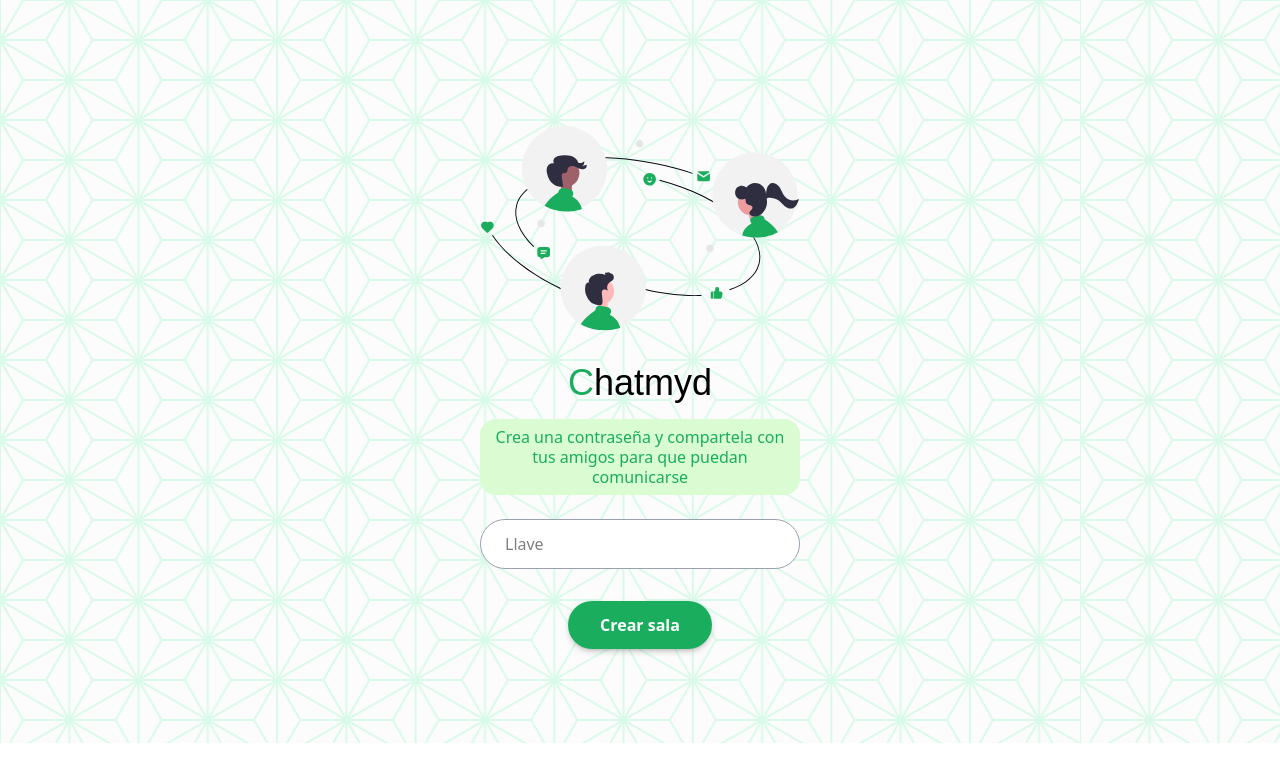
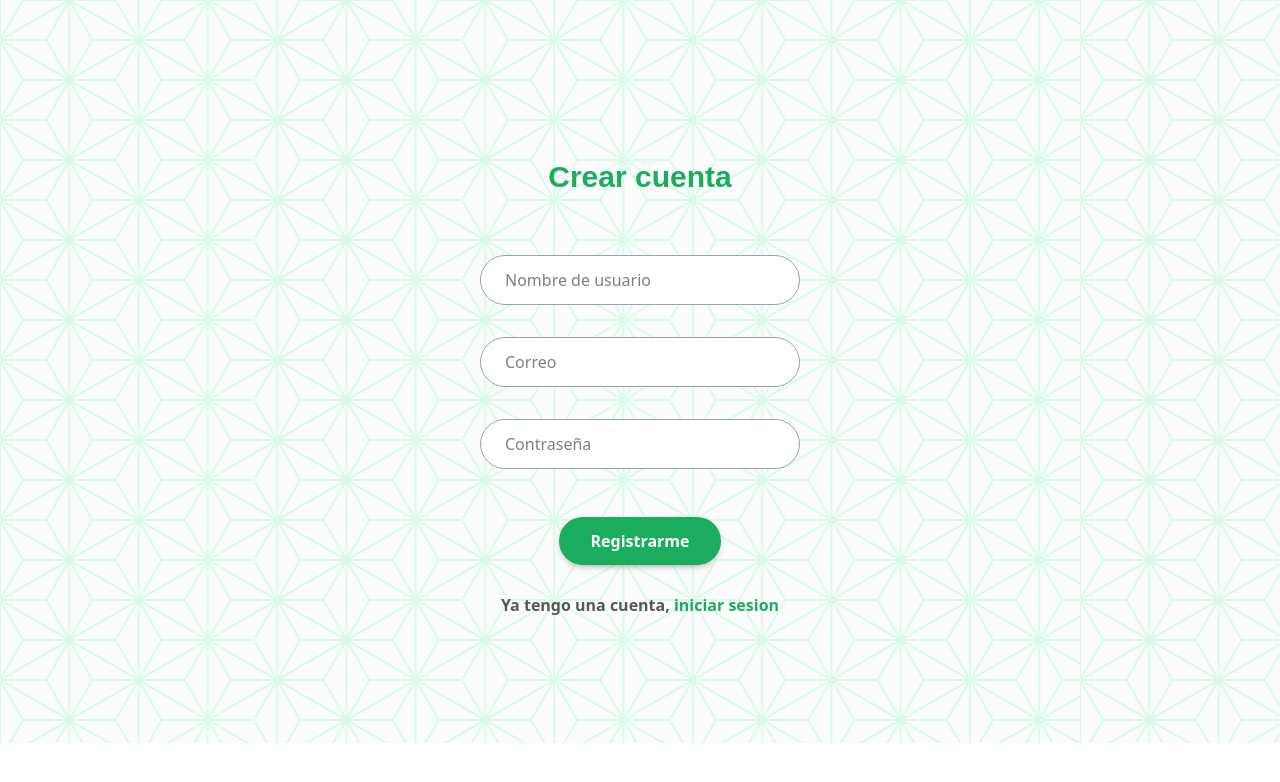
Before and after one commit to IyotoI/chat_my_del_front, a React app: page /register in a window 1280 px wide. Before the commit this address led to /login. Shown: the top 782 px of the page. Built offline with nearby package versions, Linux system fonts and the light colour scheme; no server answers; the HTML template or start-up script is replaced by a standard one.

Commit message:
Create user registration view

```diff
--- a/src/components/atoms/Input.jsx
+++ b/src/components/atoms/Input.jsx
@@ -9,6 +9,7 @@ const Input = forwardRef(
       placeholder = "Label",
       required = false,
       className,
+      name = "",
     },
     ref
   ) => {
@@ -16,6 +17,7 @@ const Input = forwardRef(
       <input
         type={type}
         value={value}
+        name={name}
         onChange={onChange}
         placeholder={placeholder}
         required={required}
--- /dev/null
+++ b/src/components/molecules/form/FormRegister.jsx
@@ -0,0 +1,55 @@
+import Button from "../../atoms/Button";
+import Input from "../../atoms/Input";
+import { Link } from "react-router-dom";
+import imgOnlineCommunity from "../../../assets/images/online-community.svg";
+
+const FormRegister = ({ handleLogin, setPayload, payload }) => {
+  return (
+    <form className="text-center md:w-[320px]" onSubmit={handleLogin}>
+      <p className="text-3xl mt-8 mb-15 font-[Arial] text-[#1AAD5E] font-bold">
+        Crear cuenta
+      </p>
+
+      <Input
+        name="userName"
+        placeholder="Nombre de usuario"
+        className="mb-8"
+        value={payload.userName}
+        onChange={(e) =>
+          setPayload((prev) => ({ ...prev, [e.target.name]: e.target.value }))
+        }
+      />
+      <Input
+        name="email"
+        placeholder="Correo"
+        className="mb-8"
+        value={payload.email}
+        onChange={(e) =>
+          setPayload((prev) => ({ ...prev, [e.target.name]: e.target.value }))
+        }
+      />
+      <Input
+        name="password"
+        placeholder="Contraseña"
+        type="password"
+        className="mb-12"
+        value={payload.password}
+        onChange={(e) =>
+          setPayload((prev) => ({ ...prev, [e.target.name]: e.target.value }))
+        }
+      />
+      <Button className="mb-7" color="bg-[#1AAD5E]" type="submit">
+        Registrarme
+      </Button>
+      <br />
+      <div className="text-[#575757] font-bold">
+        Ya tengo una cuenta,&nbsp;
+        <Link to="/login" className="text-[#1AAD5E]">
+          iniciar sesion
+        </Link>
+      </div>
+    </form>
+  );
+};
+
+export default FormRegister;
--- /dev/null
+++ b/src/components/pages/RegisterPage.jsx
@@ -0,0 +1,61 @@
+import { useState, useEffect } from "react";
+import { useNavigate } from "react-router-dom";
+import FormRegister from "../molecules/form/FormRegister";
+import RegisterTemplate from "../templates/RegisterTemplate";
+import { useGlobal } from "../../context/GlobalContext";
+
+export default function RegisterPage() {
+  const { socket, setIsOpen } = useGlobal();
+  const [keyRoom, setKeyRoom] = useState("");
+  const [payload, setPayload] = useState({
+    userName: "",
+    email: "",
+    password: "",
+  });
+
+  const navigate = useNavigate();
+
+  useEffect(() => {
+    if (!socket) return;
+
+    socket.on("chat:idSocket", (idSocket) => {
+      const validateIdSoket = localStorage.getItem("idSocket");
+      if (!validateIdSoket) {
+        localStorage.setItem("idSocket", idSocket);
+      }
+    });
+
+    return () => {
+      socket.off("chat:idSocket");
+    };
+  }, [socket]);
+
+  const handleLogin = (e) => {
+    e.preventDefault();
+    console.log(payload);
+    return;
+    if (keyRoom === "") {
+      alert("Ingresar clave de la sala");
+      return;
+    }
+    setIsOpen(true);
+
+    socket.emit("join-room", {
+      idsoketUser: localStorage.getItem("idSocket"),
+      IdSocketReceiver: keyRoom,
+    });
+
+    localStorage.setItem("keyRoom", keyRoom);
+    navigate("/chat");
+  };
+
+  return (
+    <RegisterTemplate>
+      <FormRegister
+        handleLogin={handleLogin}
+        payload={payload}
+        setPayload={setPayload}
+      />
+    </RegisterTemplate>
+  );
+}
--- /dev/null
+++ b/src/components/templates/RegisterTemplate.jsx
@@ -0,0 +1,20 @@
+import imgBackgroundLogin from "../../assets/images/backgroundLogin.png";
+
+export default function RegisterTemplate({ children }) {
+  return (
+    <div
+      className=" flex justify-center items-center px-10"
+      style={{
+        backgroundImage: `url(${imgBackgroundLogin})`,
+        height: "calc(100vh - 57px)",
+      }}
+    >
+      {/* <img
+        src={imgBackgroundLogin}
+        alt="Logo"
+        className="absolute inset-0 w-full h-full  object-cover"
+      /> */}
+      {children}
+    </div>
+  );
+}
--- a/src/routes/AppRouter.jsx
+++ b/src/routes/AppRouter.jsx
@@ -1,6 +1,7 @@
 import { BrowserRouter, Routes, Route, Navigate } from "react-router-dom";
 import ChatPage from "../components/pages/ChatPage";
 import LoginPage from "../components/pages/LoginPage";
+import RegisterPage from "../components/pages/RegisterPage";
 import ProtectedRoute from "../routes/ProtectedRoute";
 
 export default function AppRouter() {
@@ -17,6 +18,7 @@ export default function AppRouter() {
           </ProtectedRoute>
         }
       />
+      <Route path="/register" element={<RegisterPage />} />
       {/* Opcional: ruta 404 */}
     </Routes>
   );
```
